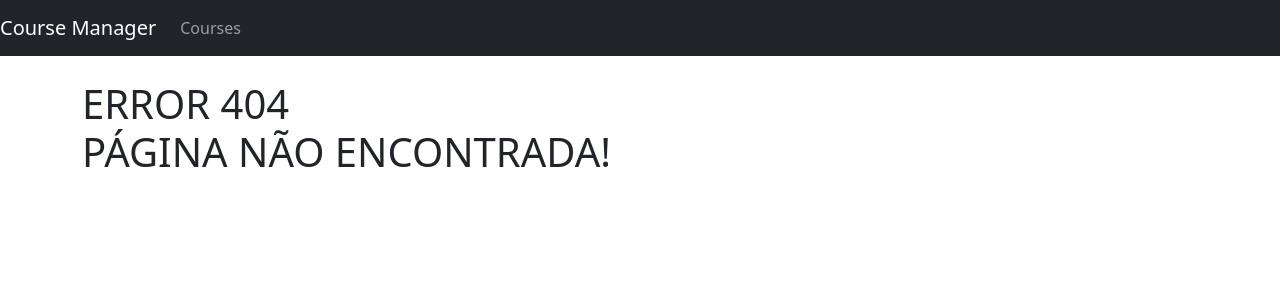
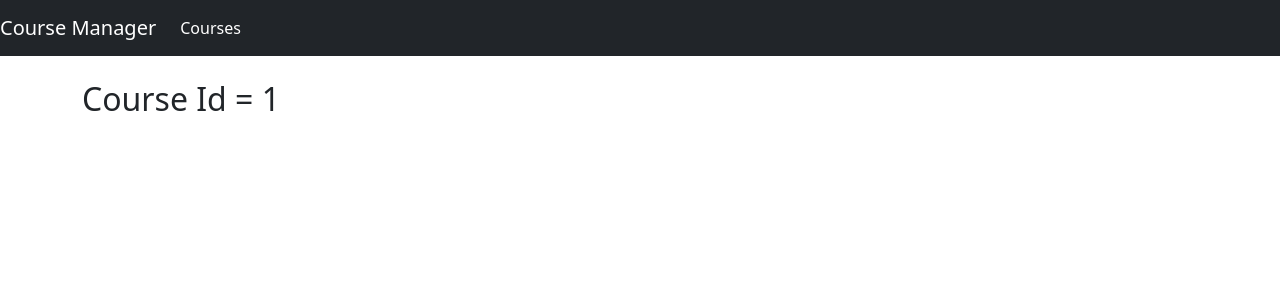
Before and after one commit to aspli/Angular8, an Angular app: page /courses/info/1 in a window 1280 px wide. Before the commit this address had no page. Shown: the top 300 px of the page. Built offline with nearby package versions, Linux system fonts and the light colour scheme.

Commit message:
Ativando rotas para acessar componente com path variable

```diff
--- /dev/null
+++ b/src/app/course/course-info.component.html
@@ -0,0 +1 @@
+<h2>Course Id = {{ courseId }}</h2>
--- /dev/null
+++ b/src/app/course/course-info.component.ts
@@ -0,0 +1,19 @@
+import { Component, OnInit } from "@angular/core";
+import { ActivatedRoute } from "@angular/router";
+
+@Component({
+    templateUrl: './course-info.component.html'
+})
+
+export class CourseInfoComponent{
+
+    courseId: number;
+
+    constructor(private activateRoute: ActivatedRoute){
+
+    }
+
+    ngOnInit(): void{
+        this.courseId = +this.activateRoute.snapshot.paramMap.get('id');
+    }
+}
--- a/src/app/course/course-list.component.html
+++ b/src/app/course/course-list.component.html
@@ -31,7 +31,9 @@
             <td>{{ course.code | lowercase | replace:'-':' ' }}</td>
             <td>{{ course.releaseDate | date: 'dd/MM/yyyy' }}</td>
             <td><app-star [rating]="course.rating"></app-star></td>
-            <td></td>
+            <td>
+                <a [routerLink]="['/courses/info', course.id]" class="bnt bnt-primary">Edit</a>
+            </td>
         </tr>
     </tbody>
 
--- a/src/app/nav-bar/nav.bar.component.html
+++ b/src/app/nav-bar/nav.bar.component.html
@@ -1,5 +1,5 @@
 <nav class="navbar navbar-expand-lg navbar-dark bg-dark">
-    <a href="#" class="navbar-brand">Course Manager</a>
+    <a [routerLink]="['/courses']" class="navbar-brand">Course Manager</a>
 
     <button class="navbar-toggler" type="button" data-toggle="collapse" data-target="#navbarSupportedContent"
         aria-controls="navbarSupportedContent" aria-expanded="false" aria-label="Toggle navigation">
@@ -9,7 +9,7 @@
     <div class="collapse navbar-collapse" id="navbarSupportedContent">
         <ul class="navbar-nav mr-auto">
             <li class="nav-item">
-                <a href="#" class="nav-link">Courses</a>
+                <a [routerLink]="['/courses']" routerLinkActive="active" class="nav-link">Courses</a>
             </li>
         </ul>
     </div>
```
Also changed, not shown: src/app/app.module.ts (+8 -3 lines).
